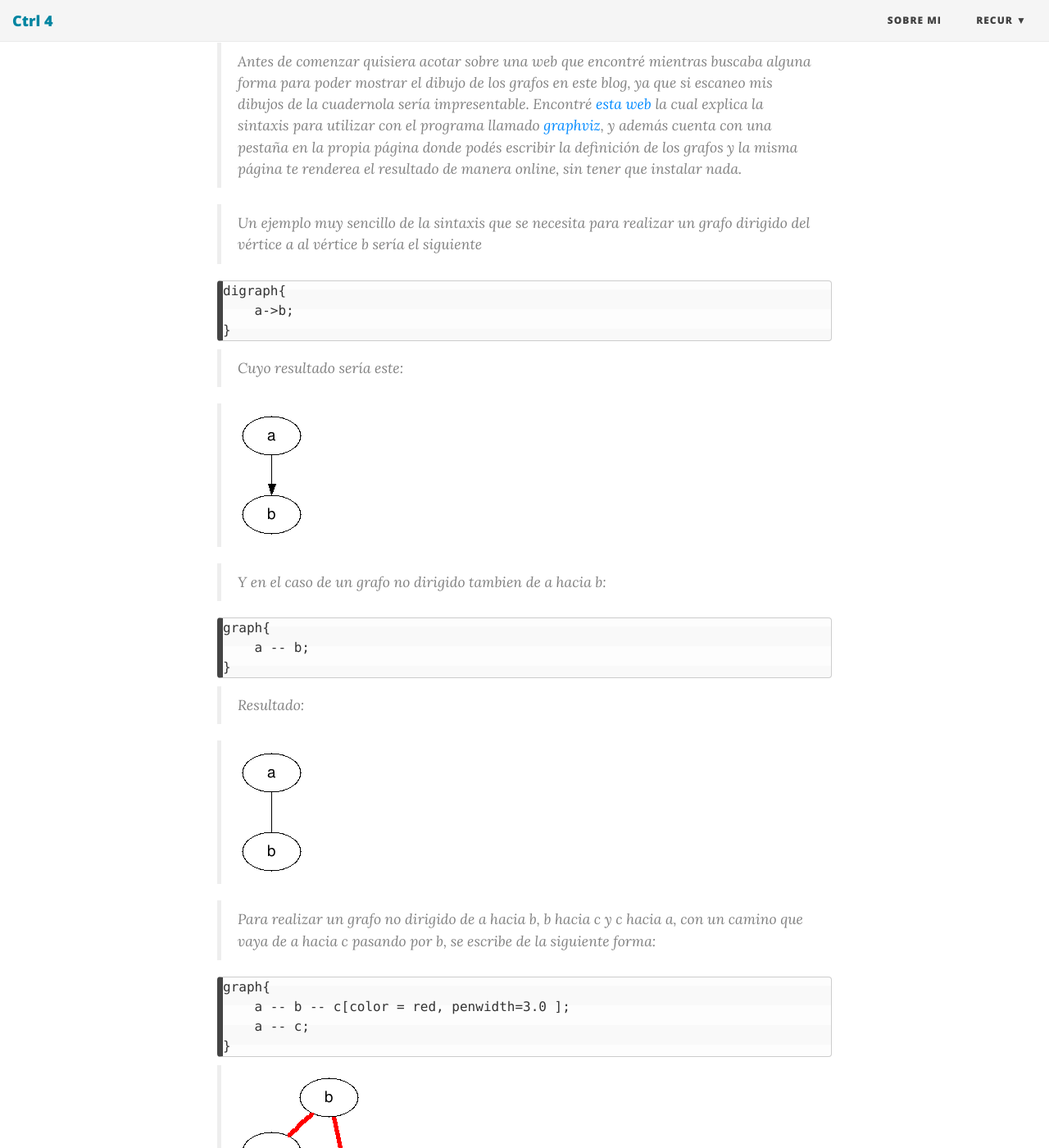
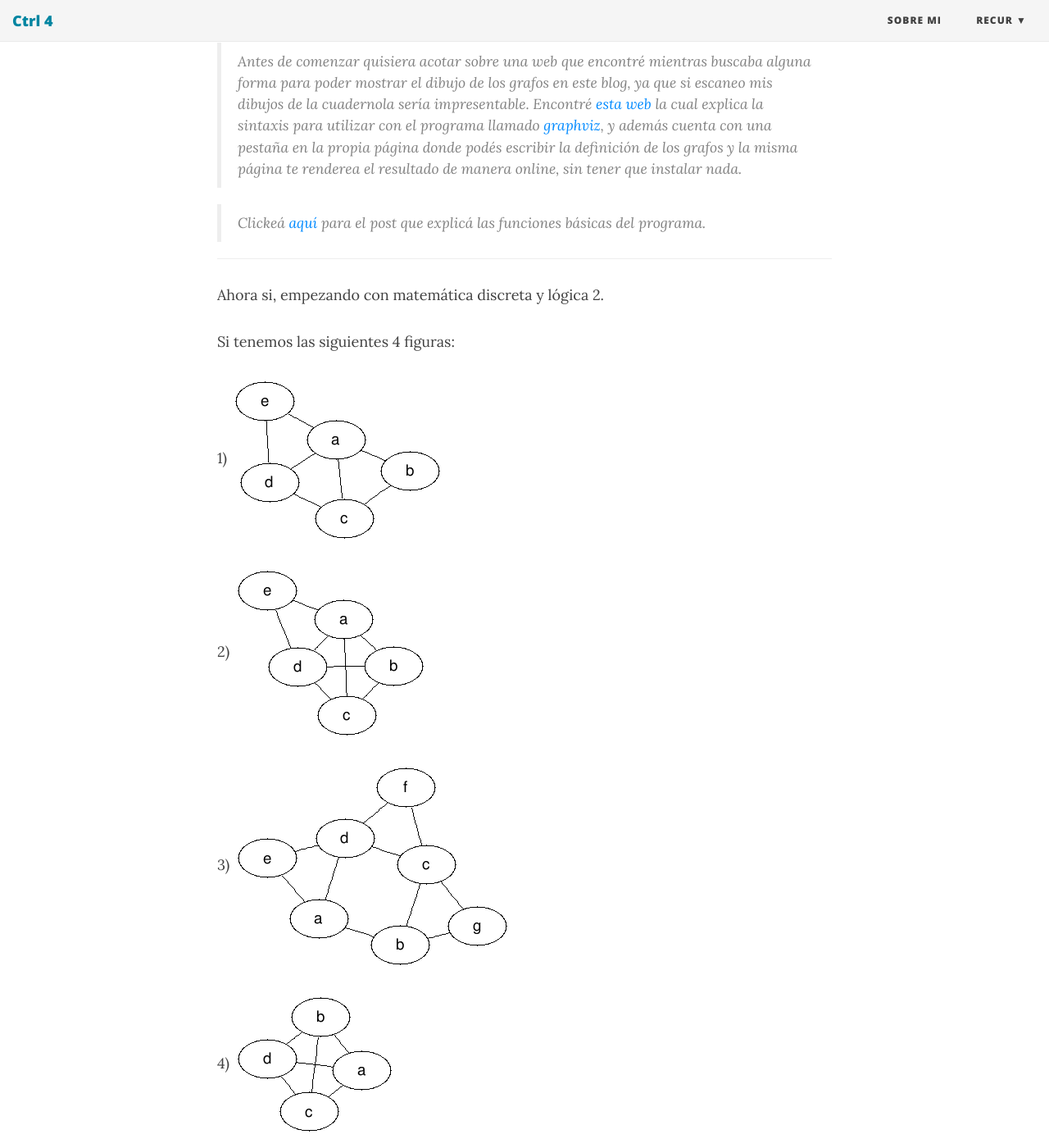
Before and after one commit to Ctrl4/ctrl4.github.io, a Jekyll site: the page built from _posts/2017-08-04-primer-semana-mdl2.md, in a window 1280 px wide and 1400 px high, scrolled down 862 px. Shown: the whole window at 82% size. Built offline with Jekyll 4.4.1, drawn with Linux system fonts in a browser that asks for light colours; nearby versions of some CDN libraries; comment, search, counter and statistics services are not loaded; some of the changed text lies outside the part shown.

Commit message:
Edited mdl2 post and andded tutorial graphviz

```diff
--- a/_posts/2017-08-04-primer-semana-mdl2.md
+++ b/_posts/2017-08-04-primer-semana-mdl2.md
@@ -22,38 +22,10 @@ Bibliografía:
 ---
 > Antes de comenzar quisiera acotar sobre una web que encontré mientras buscaba alguna forma para poder mostrar el dibujo de los grafos en este blog, ya que si escaneo mis dibujos de la cuadernola sería impresentable. Encontré [esta web](http://graphs.grevian.org/) la cual explica la sintaxis para utilizar con el programa llamado [graphviz](http://graphviz.org/), y además cuenta con una pestaña en la propia página donde podés escribir la definición de los grafos y la misma página te renderea el resultado de manera online, sin tener que instalar nada.
 
-> Un ejemplo muy sencillo de la sintaxis que se necesita para realizar un grafo dirigido del vértice a al vértice b sería el siguiente
-
-    digraph{
-        a->b;
-    }
-
-> Cuyo resultado sería este:
-
-> ![image]({{site.url}}/img/digraph_a-b.png)
-
-> Y en el caso de un grafo no dirigido tambien de a hacia b:
-
-    graph{
-        a -- b;
-    }
-
-> Resultado:
-
-> ![image]({{site.url}}/img/graph_a-b.png)
-
->Para realizar un grafo no dirigido de a hacia b, b hacia c y c hacia a, con un camino que vaya de a hacia c pasando por b, se escribe de la siguiente forma:
-
-    graph{
-        a -- b -- c[color = red, penwidth=3.0 ];
-        a -- c;
-    }
-
->![image]({{site.url}}/img/graph_camino.png)
-
-> Graphviz cuenta con otras opciones que por el momento no he probado, y mostraré a medida que las vaya necesitando en el correr del curso.
+> Clickeá [aquí]({{site.url}}/2017-08-04-tutorial-basico-graphviz) para el post que explicá las funciones básicas del programa.
 
 ---
+
 
 Ahora si, empezando con matemática discreta y lógica 2.
 
```
Also changed, not shown: _posts/2017-08-04-tutorial-basico-graphviz.md (added, +39 -0 lines).
